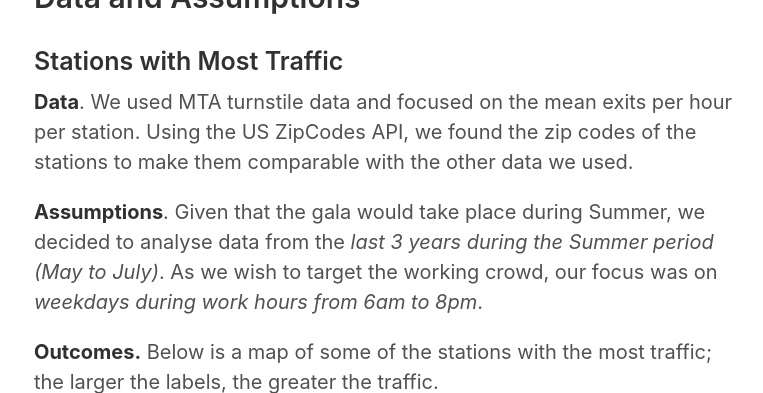
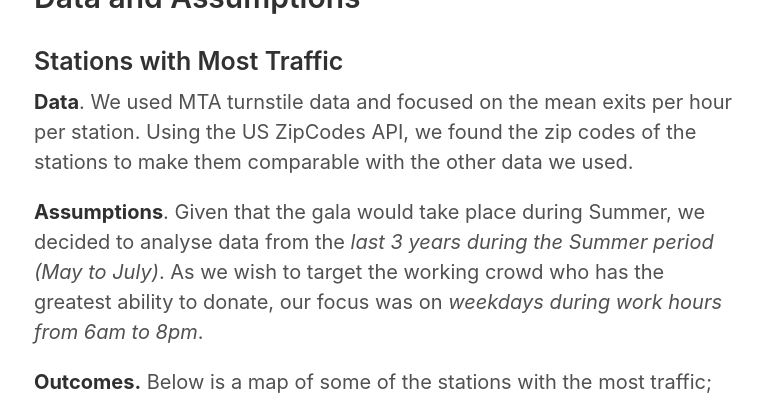
Before and after one commit to Karawkz/Karawkz, a Jekyll site: the page built from _posts/2018-07-11-Maximizing Engagement.md, in a window 1280 px wide and 900 px high, scrolled down 659 px, cut to the strip 0-393 px from the top of the window. Shown: the whole strip, without its empty margins (256-1019 px from the left). Built offline with Jekyll 4.4.1, drawn with Linux system fonts in a browser that asks for light colours; our own code applies the rules of GitHub Pages for plain Markdown files.

Commit message:
Update 2018-07-11-Maximizing Engagement.md

```diff
--- a/_posts/2018-07-11-Maximizing Engagement.md
+++ b/_posts/2018-07-11-Maximizing Engagement.md
@@ -10,7 +10,7 @@ To find out which stations the charity should focus most of its resources (i.e.
 
 **Data**. We used MTA turnstile data and focused on the mean exits per hour per station. Using the US ZipCodes API, we found the zip codes of the stations to make them comparable with the other data we used.
 
-**Assumptions**. Given that the gala would take place during Summer, we decided to analyse data from the *last 3 years during the Summer period (May to July)*. As we wish to target the working crowd, our focus was on *weekdays during work hours from 6am to 8pm*.
+**Assumptions**. Given that the gala would take place during Summer, we decided to analyse data from the *last 3 years during the Summer period (May to July)*. As we wish to target the working crowd who has the greatest ability to donate, our focus was on *weekdays during work hours from 6am to 8pm*.
 
 **Outcomes.** Below is a map of some of the stations with the most traffic; the larger the labels, the greater the traffic.
 
```
